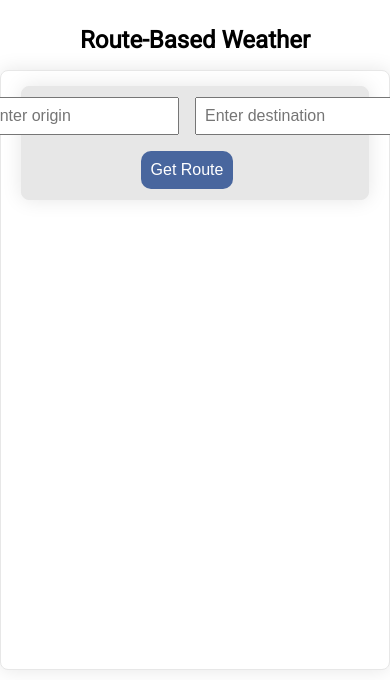
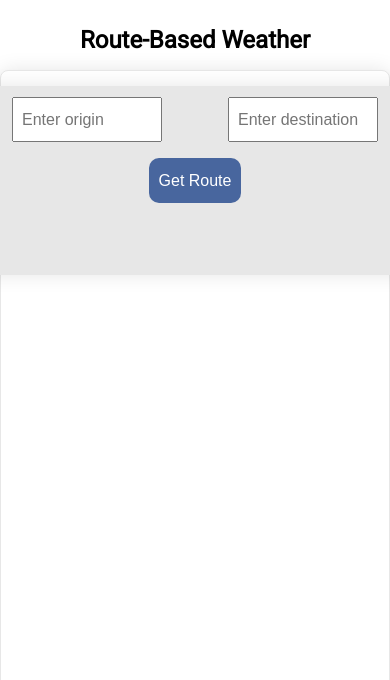
Before and after one commit to viniciuserocca/wdd330, a plain HTML site: page pages/route.html in a window 390 px wide. Shown: the part 164-844 px from the top of the page. Drawn offline with Linux system fonts and the light colour scheme; some packages are replaced by stand-ins of ours.

```diff
--- a/pages/route.html
+++ b/pages/route.html
@@ -29,7 +29,7 @@
     </header>
     <main>
         <h2>Route-Based Weather </h2>
-        <div class="weather-box">
+        <div class="rbw-container weather-box">
             <div id="controls" class="weather-box">
                 <input type="text" id="origin" autocomplete="off" placeholder="Enter origin">
                 <input type="text" id="destination" autocomplete="off" placeholder="Enter destination">
--- a/styles/base.css
+++ b/styles/base.css
@@ -127,12 +127,8 @@
     margin-top: 10px;
 }
 
-.weather-content {
-    grid-area: 3 / 1 / 4 / 1;
-    display: flex;
-    text-align: center;
-    gap: 2rem;
-    margin: 0 auto;
+.rbw-container {
+    justify-items: center;
 }
 
 /*======  Current Weather Page  ======*/
@@ -148,6 +144,14 @@
     background: none;
     height: 35px;
     width: 260px;
+}
+
+.weather-content {
+    grid-area: 3 / 1 / 4 / 1;
+    display: flex;
+    text-align: center;
+    gap: 2rem;
+    margin: 0 auto;
 }
 
 .weather-info,
@@ -253,12 +257,12 @@
 
 #controls {
     display: grid;
-    grid-template-columns: repeat(3, 1fr);
-    grid-template-rows: repeat(2, 1fr);
+    grid-template-columns: repeat(2, 200px);
+    grid-template-rows: repeat(3, 45px);
     gap: 1rem;
     background-color: var(--light-gray);
     padding: 10px;
-    justify-content: center;
+    justify-items: center;
 }
 
 #controls input {
@@ -287,6 +291,7 @@
     color: var(--red-color);
     font-weight: bold;
     margin-top: 10px;
+    grid-area: 3 / 1 / 4 / 3;
 }
 
 #weather-info {
@@ -415,9 +420,14 @@
     }
 }
 
-@media screen and (max-width: 475px) {
+@media screen and (max-width: 490px) {
 
     #last-one {
         display: none;
     }
+
+    #controls input {
+        width: 150px;
+        margin: 0;
+    }
 }
```
